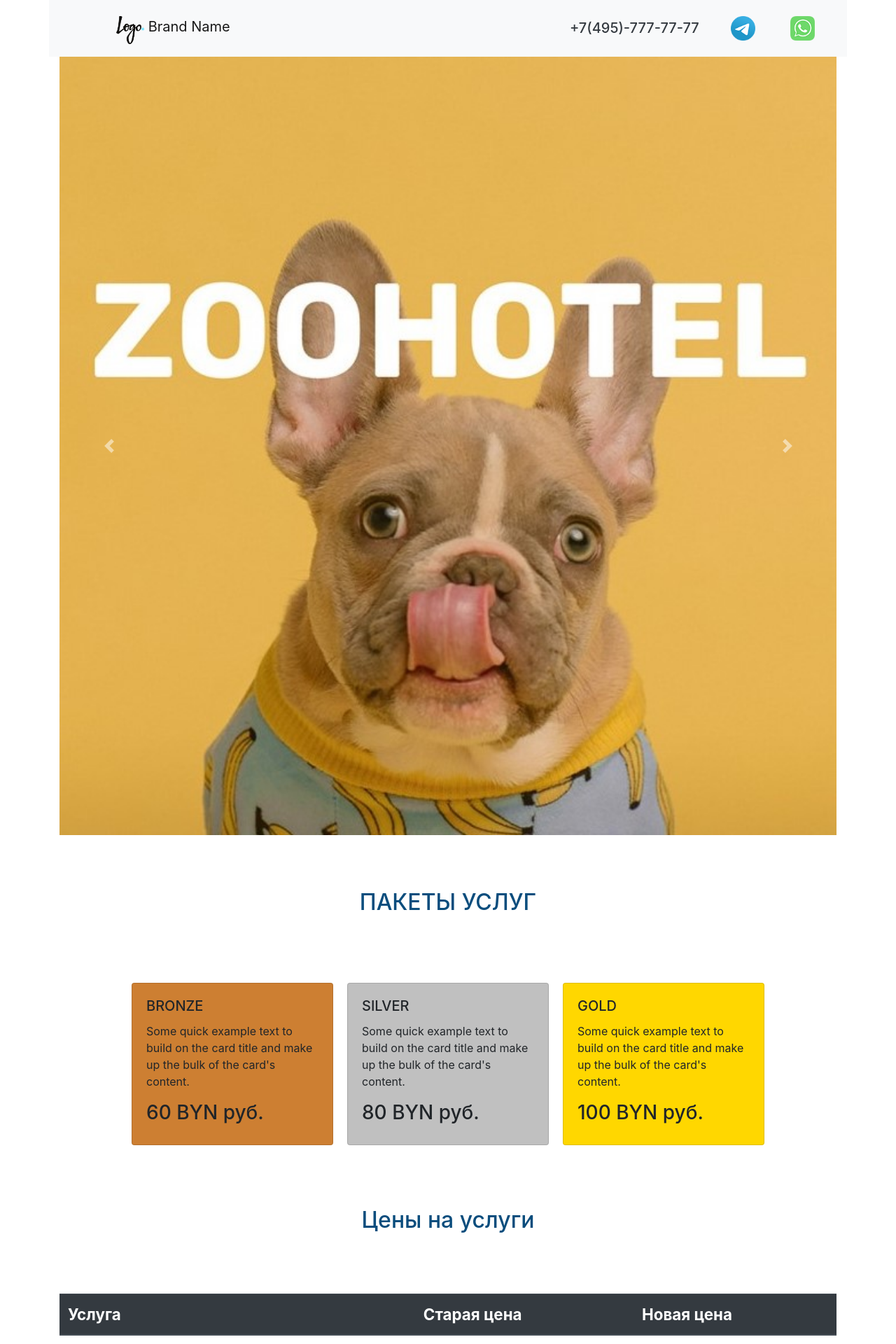
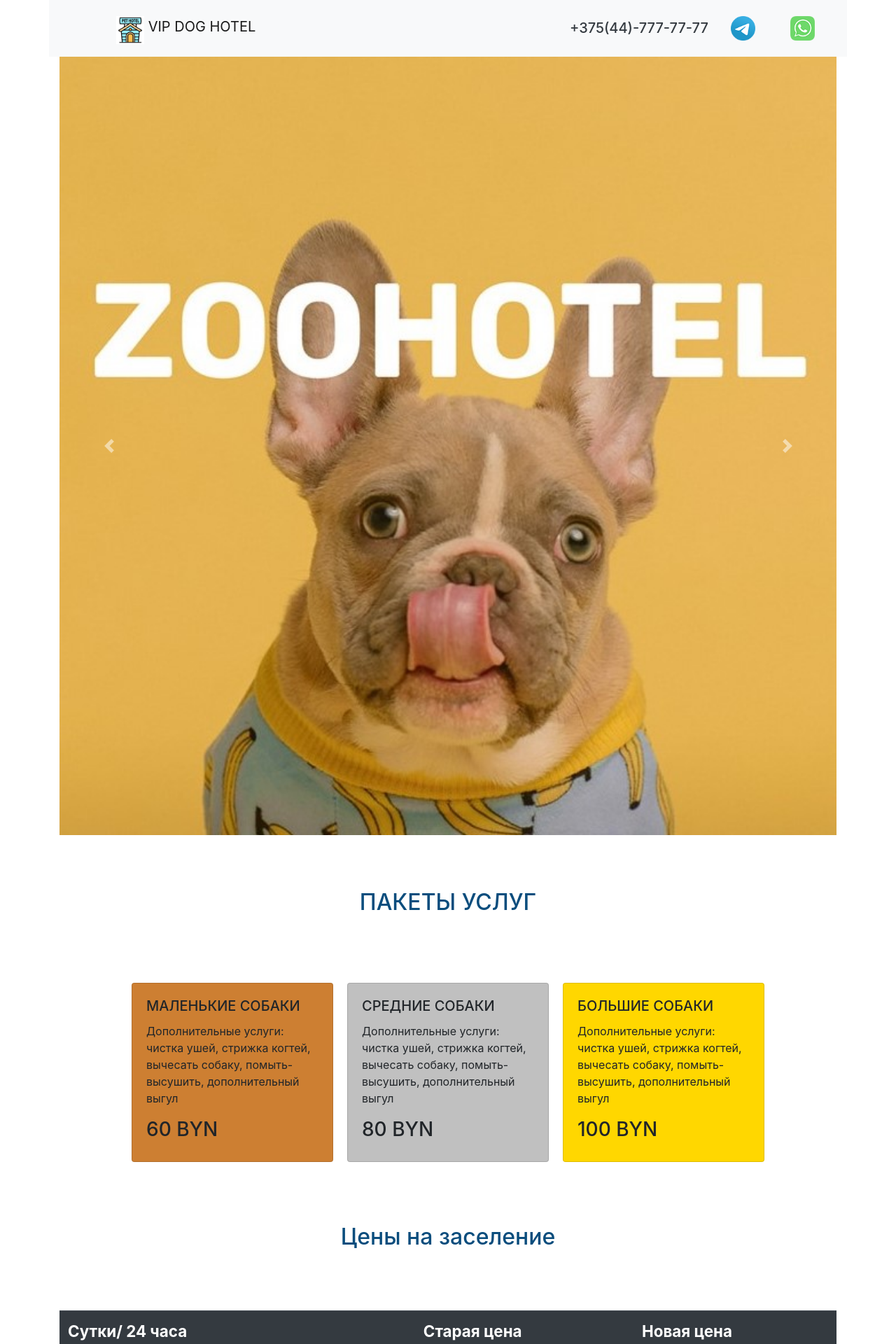
Before and after one commit to margodudko/Landing-Site-Hotel-Using-Telegram-Bot, a Django app: page / in a window 1280 px wide. Shown: the top 1920 px of the page at 70% size. Run offline with Django 4.2, Linux system fonts and the light colour scheme; data comes from the database, SQL or seed files in the repository; both versions use the stored data as it was after the commit.

Commit message:
new commit4

```diff
--- a/cms/models.py
+++ b/cms/models.py
@@ -3,8 +3,8 @@ from django.db import models
 
 class CmsSlider(models.Model):
     cms_img = models.ImageField(upload_to='sliderimg/')
-    cms_title = models.CharField(max_length=200, verbose_name='Заголовок')
-    cms_text = models.CharField(max_length=200, verbose_name='Текст')
+    cms_title = models.CharField(max_length=200, verbose_name='Заголовок', blank=True)
+    cms_text = models.CharField(max_length=200, verbose_name='Текст', blank=True)
     cms_css = models.CharField(max_length=200, null=True, default='-', verbose_name='CSS класс')
 
     def __str__(self):
--- a/templates/base.html
+++ b/templates/base.html
@@ -11,19 +11,19 @@
     <!-- Bootstrap CSS -->
     <link rel="stylesheet" href="https://cdn.jsdelivr.net/npm/bootstrap@4.5.3/dist/css/bootstrap.min.css" integrity="sha384-TX8t27EcRE3e/ihU7zmQxVncDAy5uIKz4rEkgIXeMed4M0jlfIDPvg6uqKI2xXr2" crossorigin="anonymous">
 
-    <title>Простой сайт</title>
+    <title>VIP DOG HOTEL</title>
   </head>
   <body>
 	<nav class="navbar navbar-light bg-light container">
 	  <a class="navbar-brand logo-top" href="#">
-	    <img src="{% static 'img/Logo.png' %}" width="40" height="40" class="d-inline-block align-top" alt="" loading="lazy">
-	    Brand Name
+	    <img src="{% static 'img/Logo.jpg' %}" width="40" height="40" class="d-inline-block align-top" alt="" loading="lazy">
+	    VIP DOG HOTEL
 	  </a>
 	  <div class="contact-top">
                 <a class="whatsapp-number" href="https://web.whatsapp.com/"></a>
                 <a class="telegram-number" href="https://t.me/"></a>
               <a class="phone-number text-dark" href="tel:+74957777777">
-              	<h5>+7(495)-777-77-77</h5></a>
+              	<h5>+375(44)-777-77-77</h5></a>
       </div>
 	</nav>
 
--- a/templates/price.html
+++ b/templates/price.html
@@ -6,23 +6,23 @@
   			<div class="row justify-content-center">
   				<div class="card product_card" style="width: 18rem; background-color: #cd7f32;">
 				  <div class="card-body">
-				    <h5 class="card-title">BRONZE</h5>
-				    <p class="card-text">Some quick example text to build on the card title and make up the bulk of the card's content.</p>
-				    <h3>{{ pk_1 }} руб.</h3>
+				    <h5 class="card-title">МАЛЕНЬКИЕ СОБАКИ</h5>
+				    <p class="card-text">Дополнительные услуги: чистка ушей, стрижка когтей, вычесать собаку, помыть-высушить, дополнительный выгул</p>
+				    <h3>{{ pk_1 }}</h3>
 				  </div>
 				</div>
 				<div class="card product_card" style="width: 18rem; background-color: #c0c0c0;">
 				  <div class="card-body">
-				    <h5 class="card-title">SILVER</h5>
-				    <p class="card-text">Some quick example text to build on the card title and make up the bulk of the card's content.</p>
-				    <h3>{{ pk_2 }} руб.</h3>
+				    <h5 class="card-title">СРЕДНИЕ СОБАКИ</h5>
+				    <p class="card-text">Дополнительные услуги: чистка ушей, стрижка когтей, вычесать собаку, помыть-высушить, дополнительный выгул</p>
+				    <h3>{{ pk_2 }}</h3>
 				  </div>
 				</div>
 				<div class="card product_card" style="width: 18rem; background-color: #ffd700;">
 				  <div class="card-body">
-				    <h5 class="card-title">GOLD</h5>
-				    <p class="card-text">Some quick example text to build on the card title and make up the bulk of the card's content.</p>
-				    <h3>{{ pk_3 }} руб.</h3>
+				    <h5 class="card-title">БОЛЬШИЕ СОБАКИ</h5>
+				    <p class="card-text">Дополнительные услуги: чистка ушей, стрижка когтей, вычесать собаку, помыть-высушить, дополнительный выгул</p>
+				    <h3>{{ pk_3 }}</h3>
 				  </div>
 				</div>
   			</div>
@@ -31,11 +31,11 @@
 
   	<section>
   		<div class="container">
-  			<h1 class="text-3">Цены на услуги</h1>
+  			<h1 class="text-3">Цены на заселение</h1>
   			<table class="table table_one">
 			  <thead class="thead-dark">
 			    <tr>
-			      <th scope="col">Услуга</th>
+			      <th scope="col">Сутки/ 24 часа</th>
 			      <th scope="col">Старая цена</th>
 			      <th scope="col">Новая цена</th>
 			    </tr>
```
Also changed, not shown: cms/admin.py (+20 -1 lines), crm/admin.py (+22 -1 lines), telebot/sendmessage.py (+33 -14 lines), templates/admin/base_site.html (added, +28 -0 lines), templates/thanks.html (+6 -2 lines), crm/views.py (line endings or trailing spaces), db.sqlite3, landing_website/static/img/Logo.jpg (added), landing_website/static/img/Logo.png (deleted), media/sliderimg/fddfgdfgdg.jpg (added), media/sliderimg/photo_2022-12-01_16-18-12.jpg (added), media/sliderimg/photo_2022-12-01_16-18-31.jpg (added), static/img/Logo.jpg (added), static/img/Logo.png (deleted).
